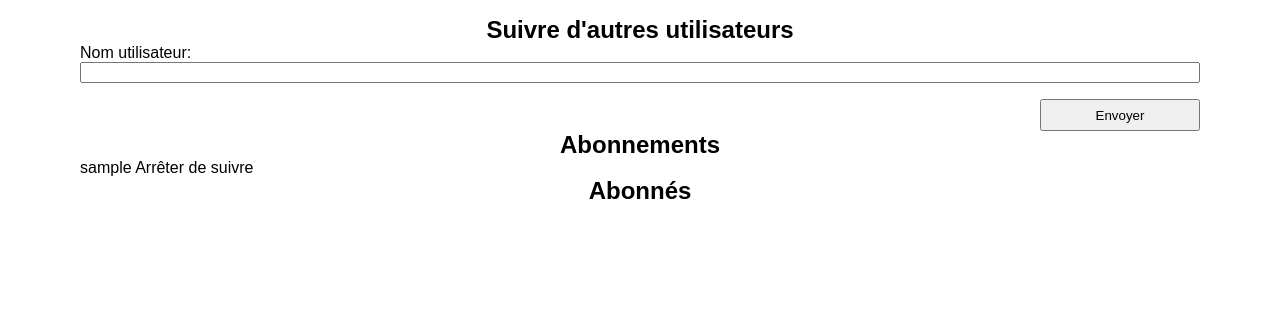
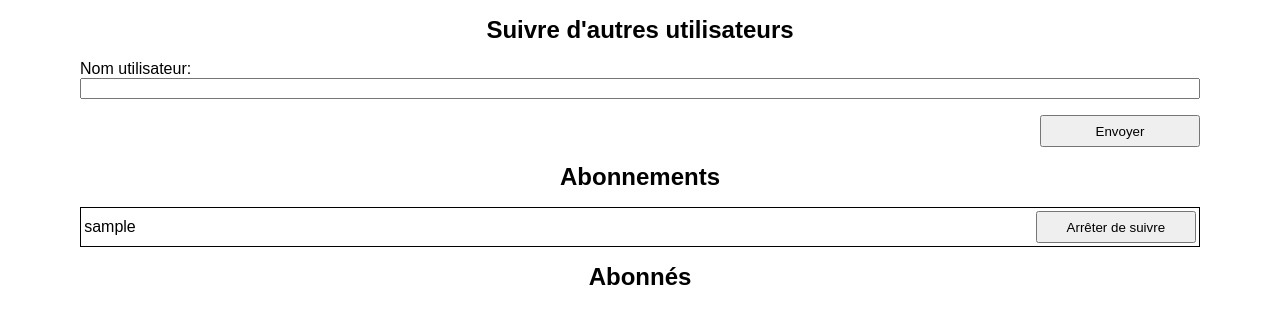
Before and after one commit to KMBCL/project_p9, a Django app: page /userfollows/create/ in a window 1280 px wide. Shown: the part 55-379 px from the top of the page. Run offline with Django 5.2, Linux system fonts and the light colour scheme; a user stored in the database is signed in; tables that the repository leaves empty hold one stand-in row (values such as "Sample post"); parts of the project's set-up code (start-up, migrations or seed data) failed here and were passed over.

Commit message:
- structure fix

```diff
--- a/core/forms/delete.py
+++ b/core/forms/delete.py
@@ -8,9 +8,9 @@ CONFIRM = "CONFIRMER"
 
 class DeleteForm(forms.Form):
     confirm = forms.CharField(
-        label="Confirmation",
+        label="Confirmation : Saisissez 'CONFIRMER' dans le champ",
         max_length=10,
-        widget=forms.TextInput,
+        widget=forms.TextInput(attrs={"class": "textinput"}),
     )
 
     def clean(self) -> dict[str, Any] | None:
--- a/core/static/core/style.css
+++ b/core/static/core/style.css
@@ -30,7 +30,12 @@ h4 {
     margin: 0;
     text-align: center;
 }
+main{
+    display: grid;
+    grid-template-columns: 1fr;
 
+    gap:1rem;
+}
 .main-container{
     display: grid;
     grid-template-columns: 1fr;
@@ -165,3 +170,21 @@ header{
 .fileinput{
     width: 20rem;
 }
+
+.following_panel__users{
+    display: grid;
+    grid-template-columns: 1fr;
+
+    gap: .5rem;
+}
+
+.following_panel__user{
+    display: grid;
+    grid-template-columns: 1fr 10rem;
+    align-items: center;
+    padding: .2rem;
+
+    border-style: solid;
+    border-width: 0.1rem;
+    border-color: black;
+}
--- a/core/templates/core/ticket/delete.html
+++ b/core/templates/core/ticket/delete.html
@@ -1,10 +1,10 @@
 {% extends "core/core.html" %}
 
 {% block content %}
-    Supprimer ticket : {{ ticket.title }}
+    <h2>Supprimer ticket : {{ ticket.title }}</h2>
 
 
-    <div id="ticket_panel">
+    <section>
         {% include "core/components/form.html"%}
-    </div>
+    </section>
 {% endblock %}
--- a/core/templates/core/userfollows/create.html
+++ b/core/templates/core/userfollows/create.html
@@ -19,9 +19,15 @@
     <h2>Abonnements</h2>
 
     <section id="following_panel">
-        <ul>
+        <ul class="following_panel__users">
             {% for followed_user in user_follows%}
-                <li> {{ followed_user.followed_user.username }} <a href="{% url 'userfollows_delete' followed_user.pk %}">Arrêter de suivre</a> </li>
+                <li class="following_panel__user">
+                    {{ followed_user.followed_user.username }}
+
+                    <button class="validate-button">
+                        <a href="{% url 'userfollows_delete' followed_user.pk %}">Arrêter de suivre</a>
+                    </button>
+                </li>
             {% endfor %}
         </ul>
     </section>
--- a/core/views/userfollows.py
+++ b/core/views/userfollows.py
@@ -97,7 +97,7 @@ class UserFollowsDeleteView(View):
             ticket_service = UserFollowsService()
             ticket_service.delete_user_follows(config)
 
-            return redirect("ticket_collection")
+            return redirect("userfollows_create")
 
         ticket = self.get_user_follows(request_parameters)
 
```
